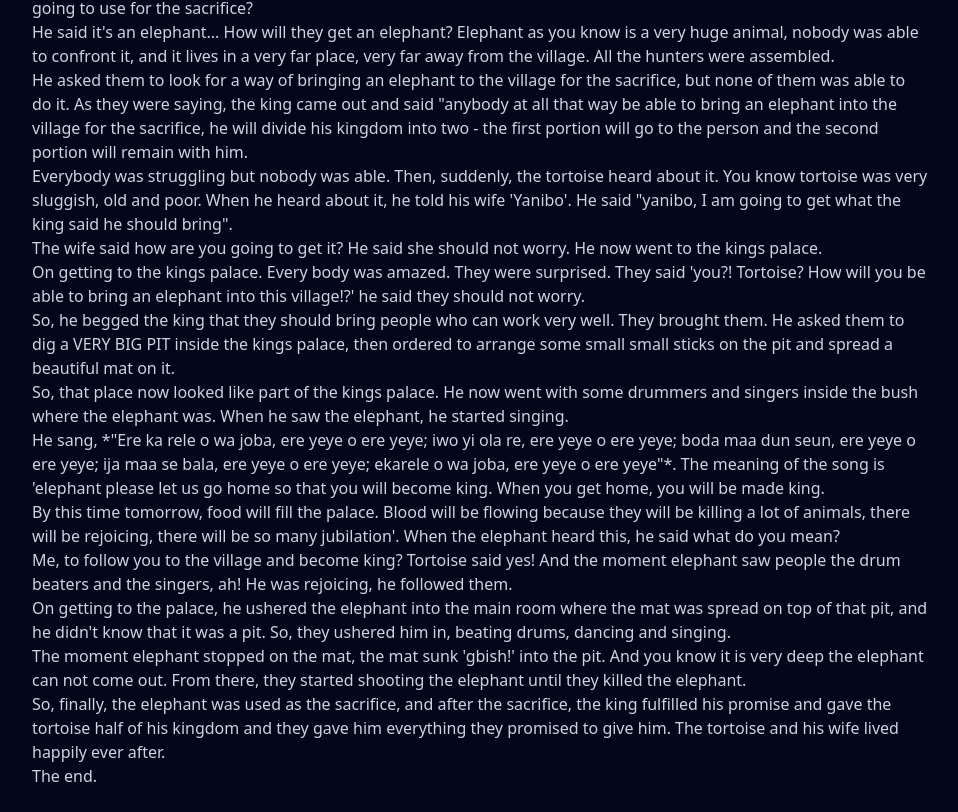
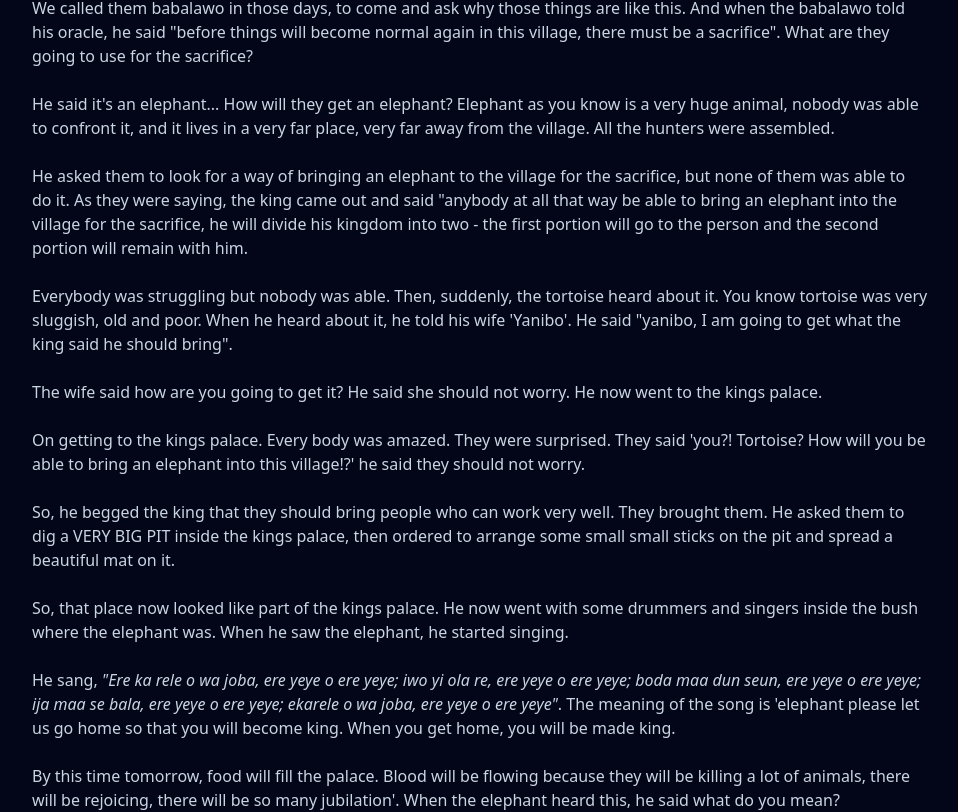
Before and after one commit to dearlydebbie/shell-atlas, a Next.js app: page /stories/elephant-and-tortoise in a window 1280 px wide. Shown: the part 1151-1963 px from the top of the page, without its empty margins (160-1118 px from the left). Built offline with nearby package versions, Linux system fonts and the light colour scheme.

Commit message:
Cleaning up transcript with spacing

```diff
--- a/src/components/story/StoryTranscript.tsx
+++ b/src/components/story/StoryTranscript.tsx
@@ -7,9 +7,64 @@ export function StoryTranscript({ text }: { text: string[] }) {
                 <BookOpen className="w-4 h-4" /> Read
             </h2>
             <article className="prose prose-invert prose-lg prose-p:font-light prose-p:leading-8 max-w-none text-slate-300">
-                {text.map((paragraph, i) => (
-                    <p key={i}>{paragraph}</p>
-                ))}
+                {text.map((paragraph, i) => {
+                    // Skip empty paragraphs
+                    if (!paragraph.trim()) {
+                        return <div key={i} className="h-6" />;
+                    }
+
+                    // Handle Yoruba text formatting
+                    if (paragraph.includes('*')) {
+                        // Split the paragraph into parts
+                        const parts = [];
+                        let currentIndex = 0;
+                        const regex = /\*(.*?)\*/g;
+                        let match;
+
+                        while ((match = regex.exec(paragraph)) !== null) {
+                            // Add text before the match
+                            if (match.index > currentIndex) {
+                                parts.push({
+                                    type: 'text',
+                                    content: paragraph.slice(currentIndex, match.index)
+                                });
+                            }
+
+                            // Add the italic text
+                            parts.push({
+                                type: 'italic',
+                                content: match[1]
+                            });
+
+                            currentIndex = match.index + match[0].length;
+                        }
+
+                        // Add remaining text
+                        if (currentIndex < paragraph.length) {
+                            parts.push({
+                                type: 'text',
+                                content: paragraph.slice(currentIndex)
+                            });
+                        }
+
+                        return (
+                            <p key={i}>
+                                {parts.map((part, partIndex) =>
+                                    part.type === 'italic' ? (
+                                        <em key={partIndex} className="font-medium">
+                                            {part.content}
+                                        </em>
+                                    ) : (
+                                        <span key={partIndex}>{part.content}</span>
+                                    )
+                                )}
+                            </p>
+                        );
+                    }
+
+                    // Regular paragraph
+                    return <p key={i}>{paragraph}</p>;
+                })}
             </article>
         </div>
     );
```
